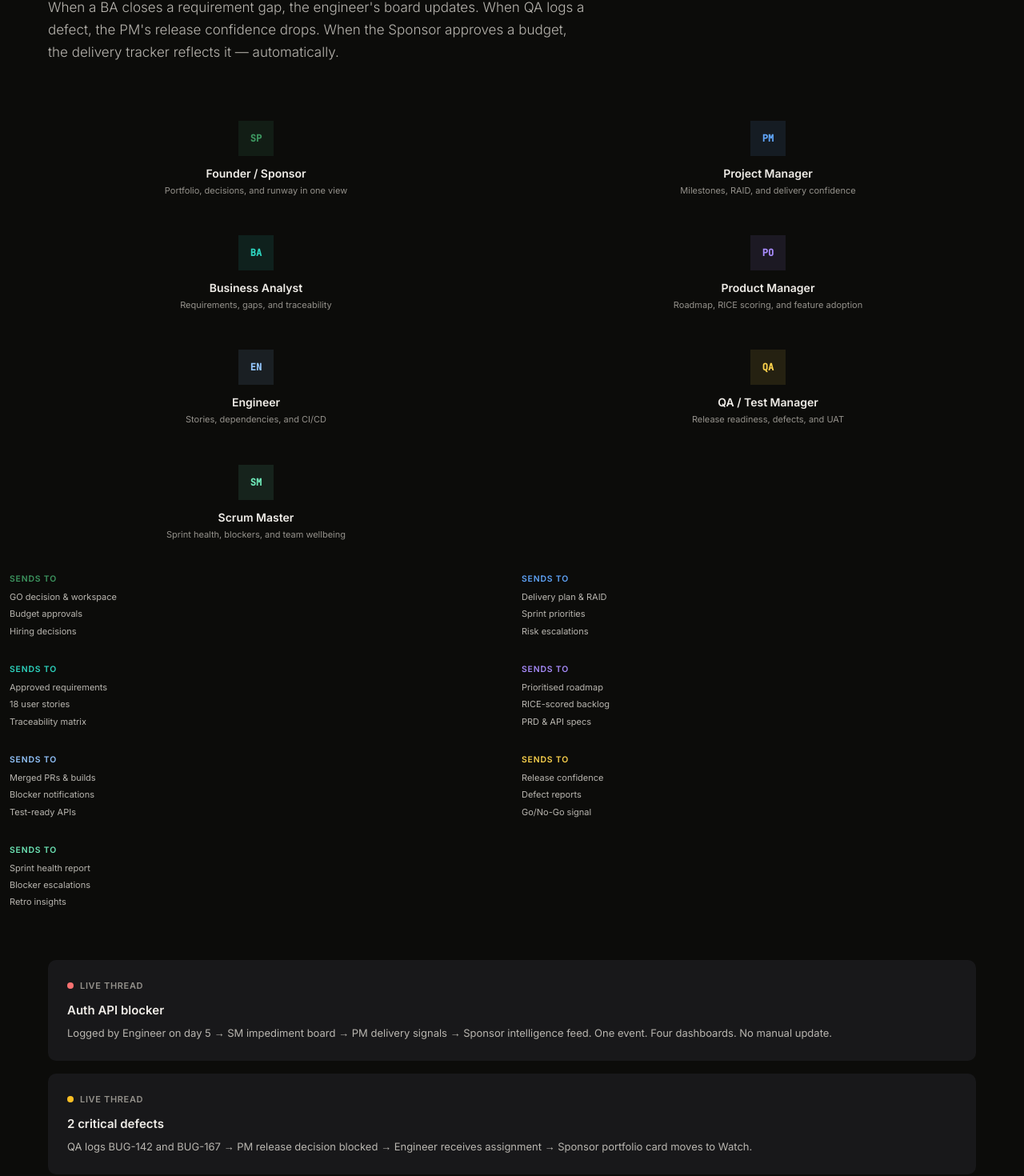
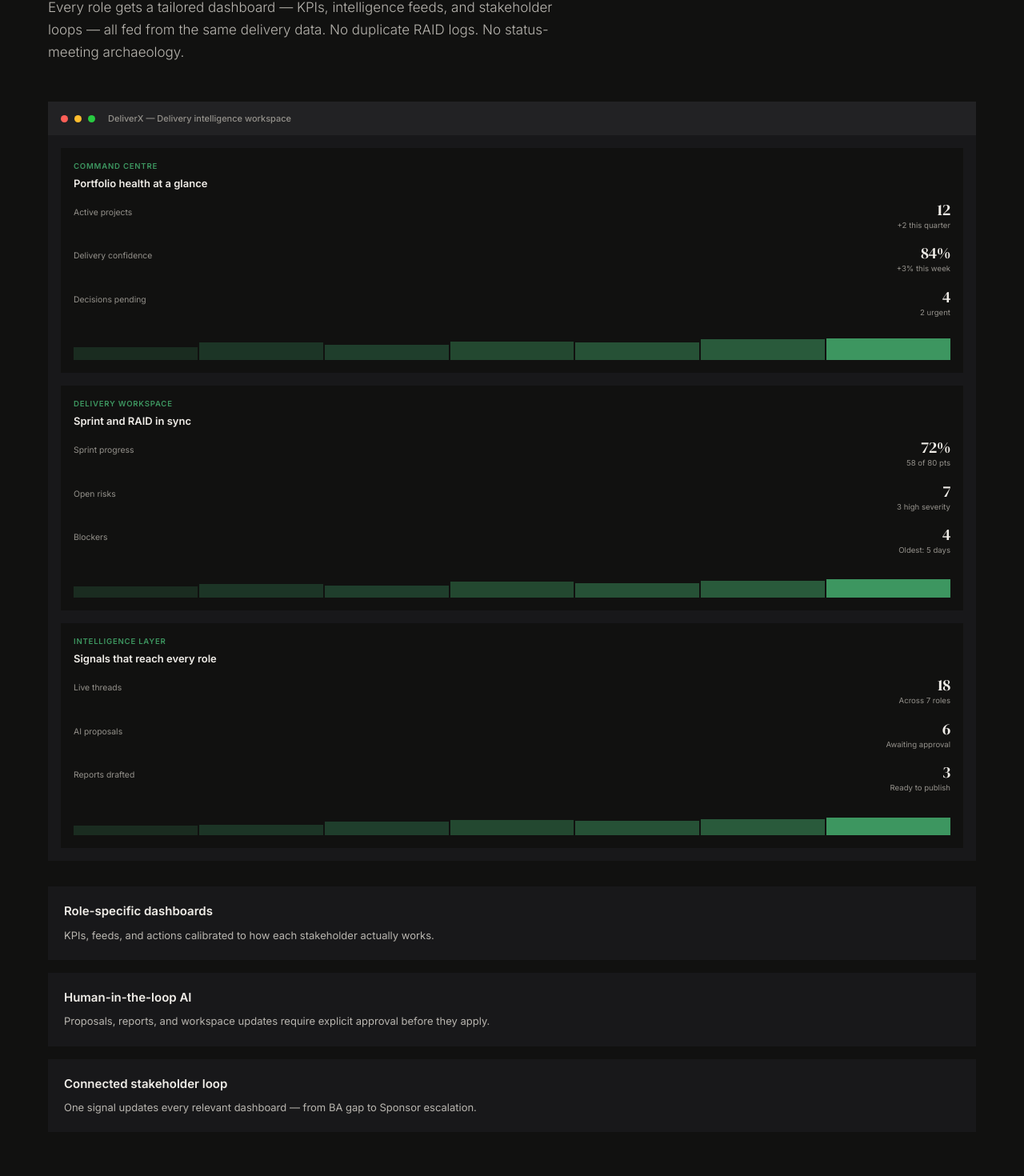
Before and after one commit to gnaneshwer23/deliverx, a Next.js app: page / in a window 1280 px wide. Shown: the part 1659-3129 px from the top of the page at 80% size. Built offline with nearby package versions, Linux system fonts and the light colour scheme; a web font is replaced by a local one.

Commit message:
feat(marketing): platform overview product section (I3 polish.3)
Add MarketingProductSection with dashboard mock panels and wire it into the
landing page after the hero for clearer SaaS product storytelling.

Co-authored-by: Cursor <cursoragent@cursor.com>

```diff
--- a/src/app/(marketing)/page.tsx
+++ b/src/app/(marketing)/page.tsx
@@ -5,6 +5,7 @@ import { MarketingLoopSection } from "@/components/marketing/marketing-loop";
 import { MarketingNav, MarketingFooter } from "@/components/marketing/marketing-nav";
 import { MarketingOnboardingSection } from "@/components/marketing/marketing-onboarding";
 import { MarketingPricingSection } from "@/components/marketing/marketing-pricing";
+import { MarketingProductSection } from "@/components/marketing/marketing-product";
 import { MarketingProofSection } from "@/components/marketing/marketing-proof";
 
 export default function LandingPage() {
@@ -13,6 +14,8 @@ export default function LandingPage() {
       <MarketingNav />
       <main id="main-content">
         <MarketingHero />
+        <MarketingProductSection />
+        <MarketingDivider />
         <MarketingLoopSection />
         <MarketingDivider />
         <MarketingOnboardingSection />
--- /dev/null
+++ b/src/components/marketing/marketing-product.tsx
@@ -0,0 +1,169 @@
+import {
+  MarketingContainer,
+  MarketingSection,
+  MarketingSectionIntro,
+} from "@/components/marketing/marketing-layout";
+import { mkt, mktClass } from "@/lib/marketing/landing-theme";
+
+const PLATFORM_PANELS = [
+  {
+    label: "Command centre",
+    title: "Portfolio health at a glance",
+    metrics: [
+      { label: "Active projects", value: "12", trend: "+2 this quarter" },
+      { label: "Delivery confidence", value: "84%", trend: "+3% this week" },
+      { label: "Decisions pending", value: "4", trend: "2 urgent" },
+    ],
+    bars: [52, 68, 61, 74, 70, 82, 84],
+  },
+  {
+    label: "Delivery workspace",
+    title: "Sprint and RAID in sync",
+    metrics: [
+      { label: "Sprint progress", value: "72%", trend: "58 of 80 pts" },
+      { label: "Open risks", value: "7", trend: "3 high severity" },
+      { label: "Blockers", value: "4", trend: "Oldest: 5 days" },
+    ],
+    bars: [45, 55, 48, 62, 58, 68, 72],
+  },
+  {
+    label: "Intelligence layer",
+    title: "Signals that reach every role",
+    metrics: [
+      { label: "Live threads", value: "18", trend: "Across 7 roles" },
+      { label: "AI proposals", value: "6", trend: "Awaiting approval" },
+      { label: "Reports drafted", value: "3", trend: "Ready to publish" },
+    ],
+    bars: [38, 42, 55, 60, 58, 65, 71],
+  },
+] as const;
+
+export function MarketingProductSection() {
+  return (
+    <MarketingSection id="platform" className="border-y border-[var(--mkt-border)] bg-[var(--mkt-s1)]">
+      <MarketingContainer>
+        <MarketingSectionIntro
+          label="Platform overview"
+          title={
+            <>
+              One workspace. <em>Seven perspectives.</em>
+            </>
+          }
+          subtitle="Every role gets a tailored dashboard — KPIs, intelligence feeds, and stakeholder loops — all fed from the same delivery data. No duplicate RAID logs. No status-meeting archaeology."
+        />
+
+        <div className="mt-12 overflow-hidden rounded-2xl border border-[var(--mkt-border)] bg-[var(--mkt-s2)] shadow-[0_16px_48px_rgba(0,0,0,.45)]">
+          <div className="flex h-[42px] items-center gap-2 border-b border-[var(--mkt-border)] bg-[var(--mkt-s3)] px-4">
+            <span className="size-[9px] rounded-full bg-[#FF5F57]" aria-hidden />
+            <span className="size-[9px] rounded-full bg-[#FFBD2E]" aria-hidden />
+            <span className="size-[9px] rounded-full bg-[#28CA41]" aria-hidden />
+            <span className="ml-2 text-[0.6875rem] font-medium text-[var(--mkt-text3)]">
+              DeliverX — Delivery intelligence workspace
+            </span>
+          </div>
+
+          <div className="grid min-[901px]:grid-cols-[200px_1fr]">
+            <aside className="hidden border-r border-[var(--mkt-border)] bg-[var(--mkt-s1)] p-4 min-[901px]:block">
+              <p className="mb-3 text-[0.6rem] font-semibold uppercase tracking-[0.08em] text-[var(--mkt-text3)]">
+                Workspaces
+              </p>
+              <nav className="space-y-1" aria-label="Product navigation preview">
+                {["Command centre", "Delivery PM", "Requirements", "Engineering", "QA & release", "Sprint health"].map(
+                  (item, i) => (
+                    <div
+                      key={item}
+                      className={`rounded-md px-2.5 py-1.5 text-[0.75rem] ${
+                        i === 0
+                          ? "bg-[rgba(61,150,96,.15)] font-medium text-[var(--mkt-green-l)]"
+                          : "text-[var(--mkt-text3)]"
+                      }`}
+                    >
+                      {item}
+                    </div>
+                  ),
+                )}
+              </nav>
+            </aside>
+
+            <div className="p-4 md:p-6">
+              <div className="grid gap-4 md:grid-cols-3">
+                {PLATFORM_PANELS.map((panel) => (
+                  <ProductPanel key={panel.label} panel={panel} />
+                ))}
+              </div>
+            </div>
+          </div>
+        </div>
+
+        <div className="mt-8 grid gap-4 md:grid-cols-3">
+          {[
+            {
+              title: "Role-specific dashboards",
+              desc: "KPIs, feeds, and actions calibrated to how each stakeholder actually works.",
+            },
+            {
+              title: "Human-in-the-loop AI",
+              desc: "Proposals, reports, and workspace updates require explicit approval before they apply.",
+            },
+            {
+              title: "Connected stakeholder loop",
+              desc: "One signal updates every relevant dashboard — from BA gap to Sponsor escalation.",
+            },
+          ].map((item) => (
+            <div
+              key={item.title}
+              className="rounded-xl border border-[var(--mkt-border)] bg-[var(--mkt-s2)] p-5"
+            >
+              <h3 className="text-[0.9375rem] font-semibold text-[var(--mkt-text1)]">{item.title}</h3>
+              <p className="mt-2 text-[0.8125rem] leading-relaxed text-[var(--mkt-text2)]">{item.desc}</p>
+            </div>
+          ))}
+        </div>
+      </MarketingContainer>
+    </MarketingSection>
+  );
+}
+
+function ProductPanel({
+  panel,
+}: {
+  panel: (typeof PLATFORM_PANELS)[number];
+}) {
+  return (
+    <div className="rounded-xl border border-[var(--mkt-border)] bg-[var(--mkt-s1)] p-4">
+      <p className="text-[0.6rem] font-semibold uppercase tracking-[0.08em] text-[var(--mkt-green-l)]">
+        {panel.label}
+      </p>
+      <p className="mt-1 text-[0.8125rem] font-semibold text-[var(--mkt-text1)]">{panel.title}</p>
+
+      <div className="mt-3 space-y-2">
+        {panel.metrics.map((m) => (
+          <div
+            key={m.label}
+            className="flex items-baseline justify-between gap-2 border-b border-[var(--mkt-border)] pb-2 last:border-b-0 last:pb-0"
+          >
+            <span className="text-[0.65rem] text-[var(--mkt-text3)]">{m.label}</span>
+            <div className="text-right">
+              <span className={mktClass.kpiValue}>{m.value}</span>
+              <p className="text-[0.6rem] text-[var(--mkt-text3)]">{m.trend}</p>
+            </div>
+          </div>
+        ))}
+      </div>
+
+      <div className="mt-3 flex h-8 items-end gap-0.5">
+        {panel.bars.map((h, i) => (
+          <div
+            key={i}
+            className="flex-1 rounded-sm"
+            style={{
+              height: `${h}%`,
+              background: i === panel.bars.length - 1 ? mkt.greenL : `rgba(61,150,96,${0.2 + i * 0.07})`,
+            }}
+            aria-hidden
+          />
+        ))}
+      </div>
+    </div>
+  );
+}
```
